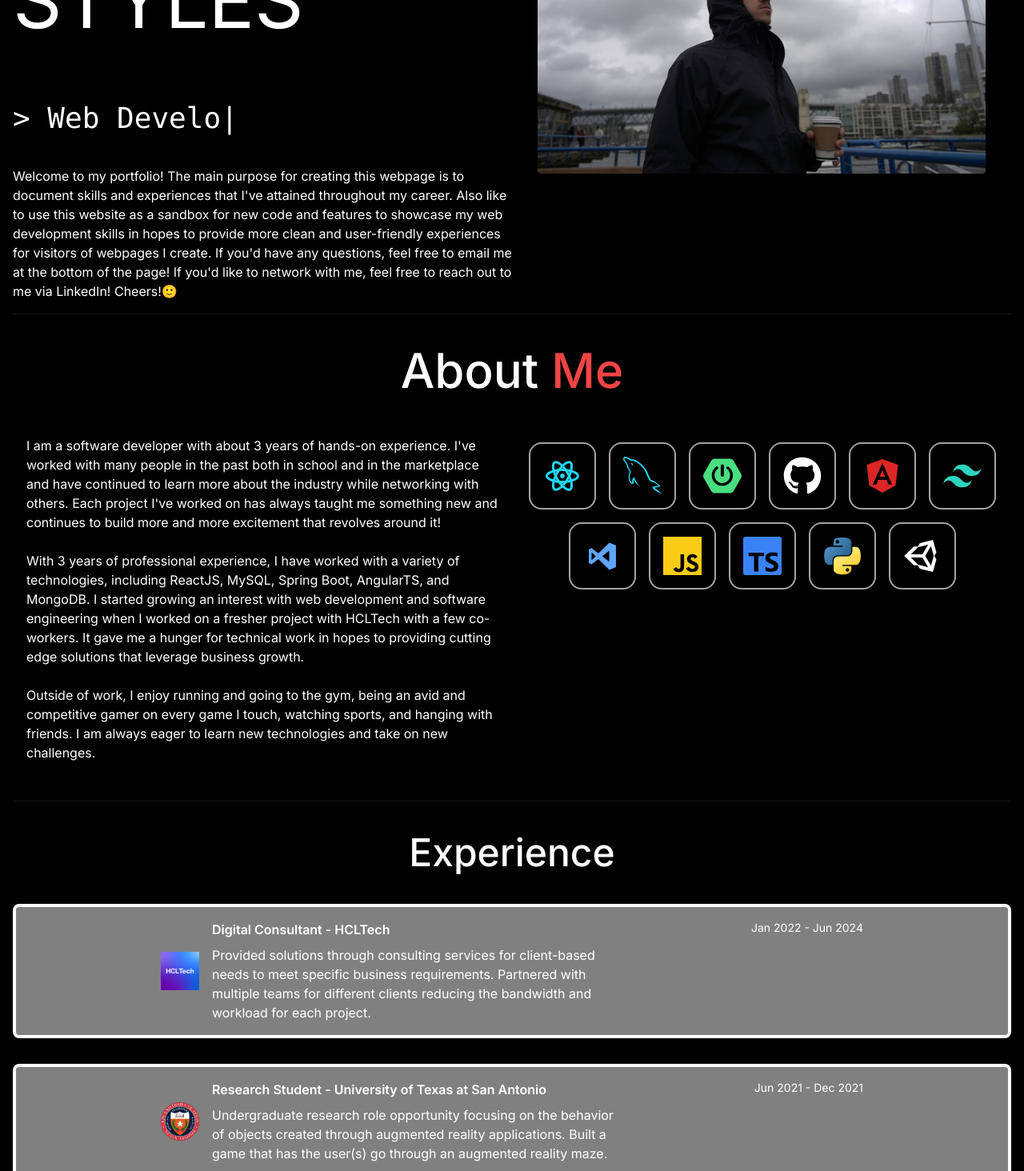
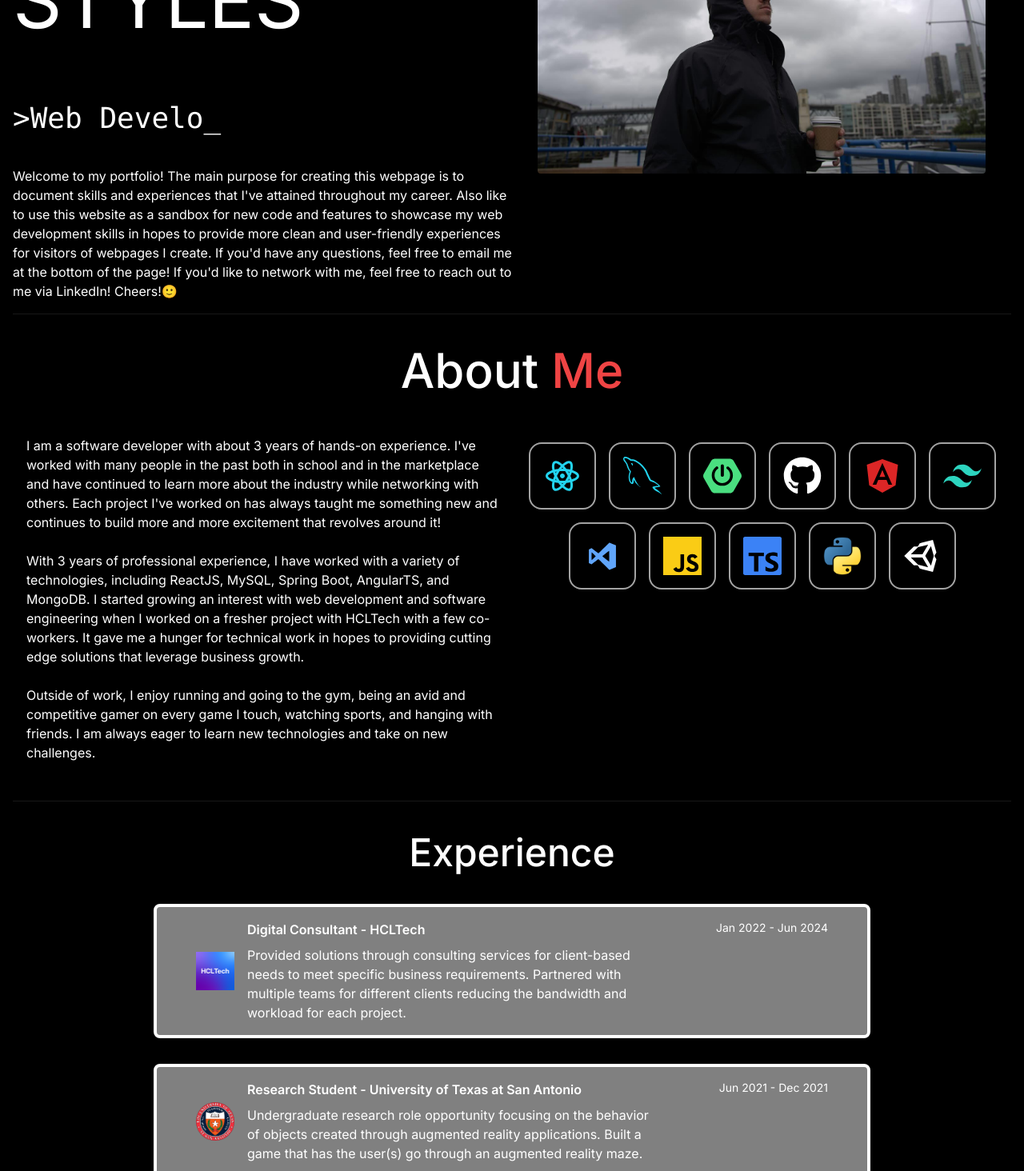
Before and after one commit to corbinjstyles/portfolio-corbin, a React (Vite) app: page / in a window 1280 px wide. Shown: the part 380-1844 px from the top of the page at 80% size. Built offline with nearby package versions, Linux system fonts and the light colour scheme.

Commit message:
cursor shenanigans

```diff
--- a/src/components/Experience.jsx
+++ b/src/components/Experience.jsx
@@ -2,6 +2,7 @@ import React from "react";
 import { motion } from "framer-motion";
 import utsaLogo from "../assets/utsa.png"; // Add the path to the UTSA logo
 import hcltechLogo from "../assets/hcltech.png"; // Add the path to the HCLTech logo
+
 
 const Experience = ({ isDarkMode }) => {
   const EXPERIENCES = [
@@ -54,7 +55,7 @@ const Experience = ({ isDarkMode }) => {
               whileInView={{ opacity: 1, x: 0 }}
               initial={{ opacity: 0, x: -100 }}
               transition={{ duration: 0.5 }}
-              className={`mb-8 flex flex-wrap lg:justify-center border-4 p-4 rounded-lg ${isDarkMode ? "bg-white border-white" : "bg-black border-black"} bg-opacity-50`}
+              className={`mb-8 flex flex-wrap lg:mx-44 lg:justify-center border-4 p-4 rounded-lg ${isDarkMode ? "bg-white border-white" : "bg-black border-black"} bg-opacity-50`}
             >
               <div className="w-full max-w-xl lg:w-3/4 flex items-center">
                 <img
@@ -69,8 +70,8 @@ const Experience = ({ isDarkMode }) => {
                   <h2 className= {`text-white`}>{experience.description}</h2>
                 </div>
               </div>
-              <div className="w-full lg:w-1/4">
-                <p className={`mb-2 text-sm text-white text-right`}>
+              <div className="w-full lg:w-1/4 text-right">
+                <p className={`mb-2 text-sm text-white `}>
                   {experience.year}
                 </p>
               </div>
--- a/src/components/Hero.jsx
+++ b/src/components/Hero.jsx
@@ -46,8 +46,27 @@ const Hero = ({ isDarkMode }) => {
     return () => clearTimeout(timer);
   }, [currentText, isDeleting, typingSpeed, loopNum, typingText, currentIndex]);
 
+  const cursorStyle = {
+    fontWeight: 100,
+    fontSize: "30px",
+    color: isDarkMode ? "white" : "black",
+    animation: "blink 1s step-end infinite"
+  };
+
+  const keyframesStyle = `
+    @keyframes blink {
+      from, to {
+        color: transparent;
+      }
+      50% {
+        color: ${isDarkMode ? "white" : "black"};
+      }
+    }
+  `;
+
   return (
     <div className={`border-b ${isDarkMode ? "border-neutral-900" : "border-neutral-200"} pb-4 lg:mb-35`}>
+      <style>{keyframesStyle}</style>
       <div className="flex flex-wrap">
         <div className="w-full lg:w-1/2">
           <div className="flex flex-col items-center lg:items-start">
@@ -71,14 +90,11 @@ const Hero = ({ isDarkMode }) => {
               STYLES
             </motion.h1>
             <motion.div
-              initial={{ opacity: 0 }}
-              animate={{ opacity: 1 }}
-              transition={{ duration: 0.5, delay: 3.5 }}
               className="text-4xl font-mono mt-4"
             >
               <span className={`${isDarkMode ? "text-white" : "text-black"}`}>
-                &gt; {currentText}
-                <span className="blinking-cursor">|</span>
+                &gt;{currentText}
+                <span className="">_</span>
               </span>
             </motion.div>
             <motion.p
```
